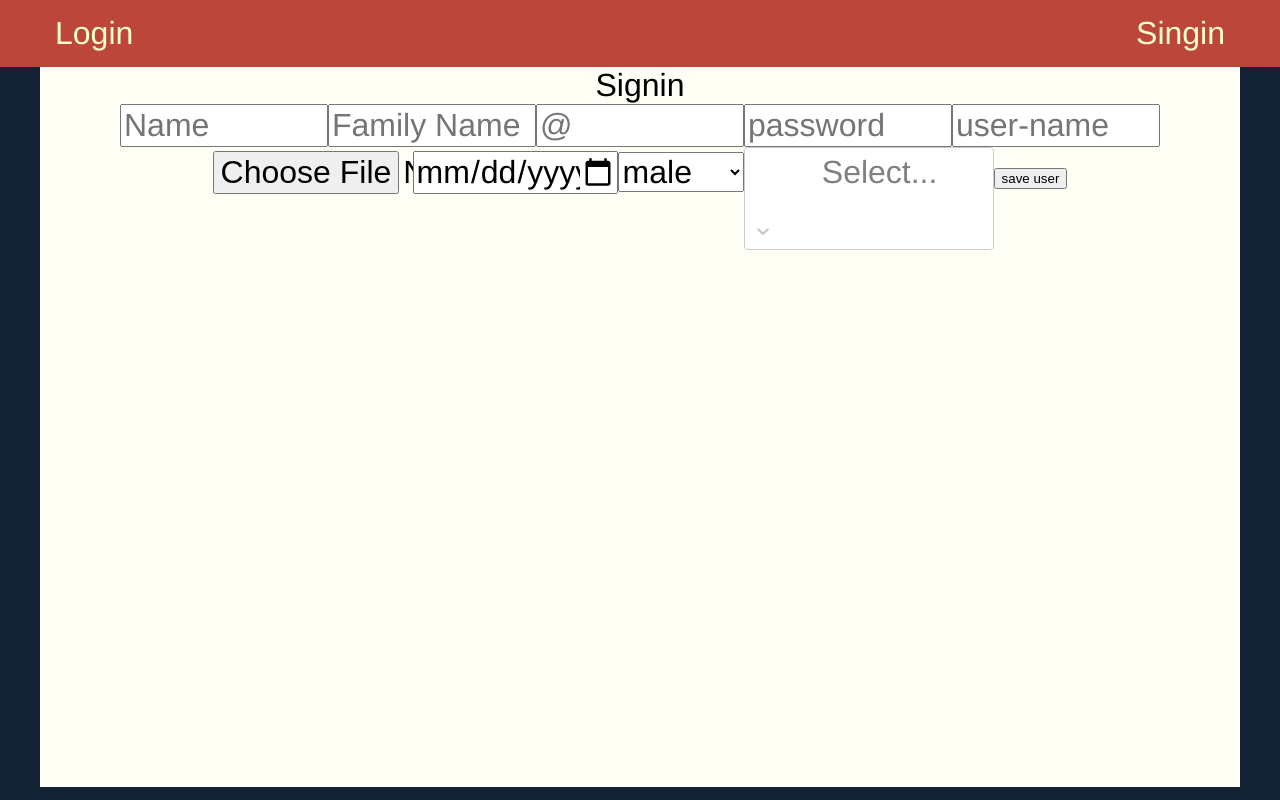
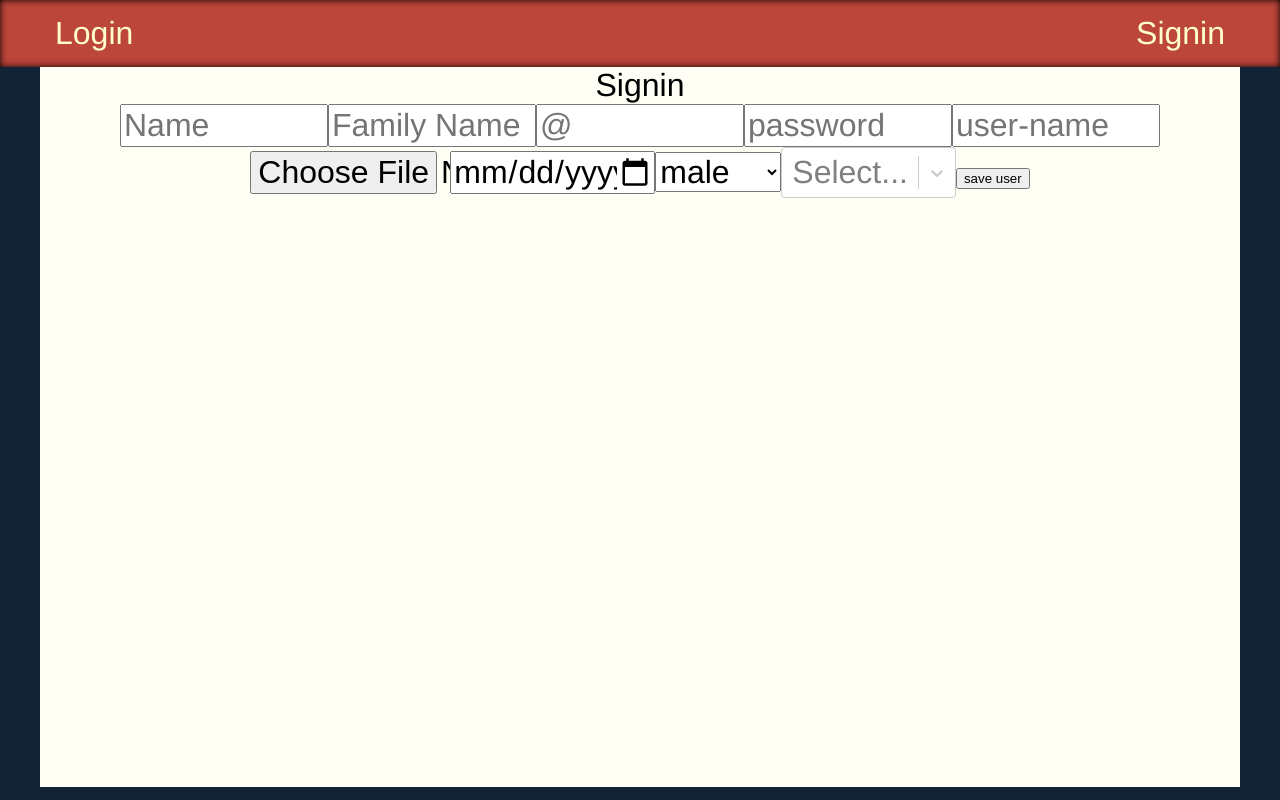
Before and after one commit to mcbauman/Final-Project-friendsFinder, a React (Create React App) app in the folder frontend/: page /Singin in a window 1280 px wide. Built offline with nearby package versions, Linux system fonts and the light colour scheme.

Commit message:
Search optimized for various activities

```diff
--- a/frontend/package.json
+++ b/frontend/package.json
@@ -9,7 +9,7 @@
     "axios": "^0.27.2",
     "react": "^18.1.0",
     "react-dom": "^18.1.0",
-    "react-icons": "^4.4.0",
+    "react-icons": "^3.11.0",
     "react-router-dom": "^6.3.0",
     "react-scripts": "^5.0.1",
     "react-select": "^5.3.2",
--- a/frontend/src/Header.jsx
+++ b/frontend/src/Header.jsx
@@ -1,5 +1,6 @@
 import {NavLink} from "react-router-dom"
-import {MdLogout} from "react-icons/all";
+// import {MdLogout} from "react-icons/all";
+// // <MdLogout onClick={logout}/>
 
 export default function Header(props){
     function logout(){
@@ -13,7 +14,7 @@ export default function Header(props){
                <NavLink to="Search">Search</NavLink>
                <NavLink to="Messages">Messages</NavLink>
                <NavLink to="Profile">Profile</NavLink>
-               <MdLogout onClick={logout}/>
+
            </nav>
        </header>
    )
--- a/frontend/src/Log.jsx
+++ b/frontend/src/Log.jsx
@@ -9,7 +9,7 @@ export default function Log(props){
             <header>
                 <nav>
                     <NavLink to="*">Login</NavLink>
-                    <NavLink to="Singin">Singin</NavLink>
+                    <NavLink to="Singin">Signin</NavLink>
                 </nav>
             </header>
            <main>
--- a/frontend/src/Routes/Messages.jsx
+++ b/frontend/src/Routes/Messages.jsx
@@ -27,6 +27,7 @@ console.log(allMsg);
                     <div> {item.name}</div>
                     <div> {item.subject}</div>
                     <div> {item.content}</div>
+                    <button>Answer</button>
                 </div>
                 ))}
             </section>
--- a/frontend/src/Routes/Search.jsx
+++ b/frontend/src/Routes/Search.jsx
@@ -16,11 +16,11 @@ export default function Search(props){
         e.preventDefault()
         const headers = { Authorization: `Bearer ${props.token}` }
         const body={interests,minAge,maxAge,srchdGender}
+        body.interests=body.interests.map(item=>item.value)
         axios.post("http://localhost:9000/user/find", body,{headers})
             .then(res => {
                 setListOfUser(res.data)
-                console.log(listOfUsers)
-                console.log(res.data)
+                console.log("SEARCH RES.DATA l24",res.data)
             })
             .catch(error => alert(error.response?.data?.error || "Unknown error"))
     }
--- a/frontend/src/Routes/Singin.jsx
+++ b/frontend/src/Routes/Singin.jsx
@@ -18,7 +18,8 @@ export default function Singin(props){
     function submitFunction(e){
         e.preventDefault()
         console.log({email,password,userName, name, familyName,dateOfBirth,gender,interests});
-        axios.post("http://localhost:9000/user/create",{email,password,userName, name, familyName,dateOfBirth,gender,interests})
+        const sendInterests=interests.map(item=>item.value)
+        axios.post("http://localhost:9000/user/create",{email,password,userName, name, familyName,dateOfBirth,gender,interests:sendInterests})
         .then(resp=>{
             console.log(interests)
             props.setUser(email)
--- a/frontend/src/style.scss
+++ b/frontend/src/style.scss
@@ -20,6 +20,7 @@ body{
     background-color: hsl(211, 49%, 14%);
     header{
         background-color:rgb(188,70,58);
+        box-shadow: 0 0 7px black inset;
         nav{
             max-width: 1200px;
             margin: 0 auto;
@@ -70,10 +71,9 @@ body{
                     font-weight: 100;
                     width: 200px;
                 }
-                div{
+                >div{
                     display: inline-flex;
                     flex-direction: column;
-                    width: 250px;
                 }
                 select{
                     font-size: 2rem;
```
Also changed, not shown: 2 other files (tests, documents, lock files or other folders).
